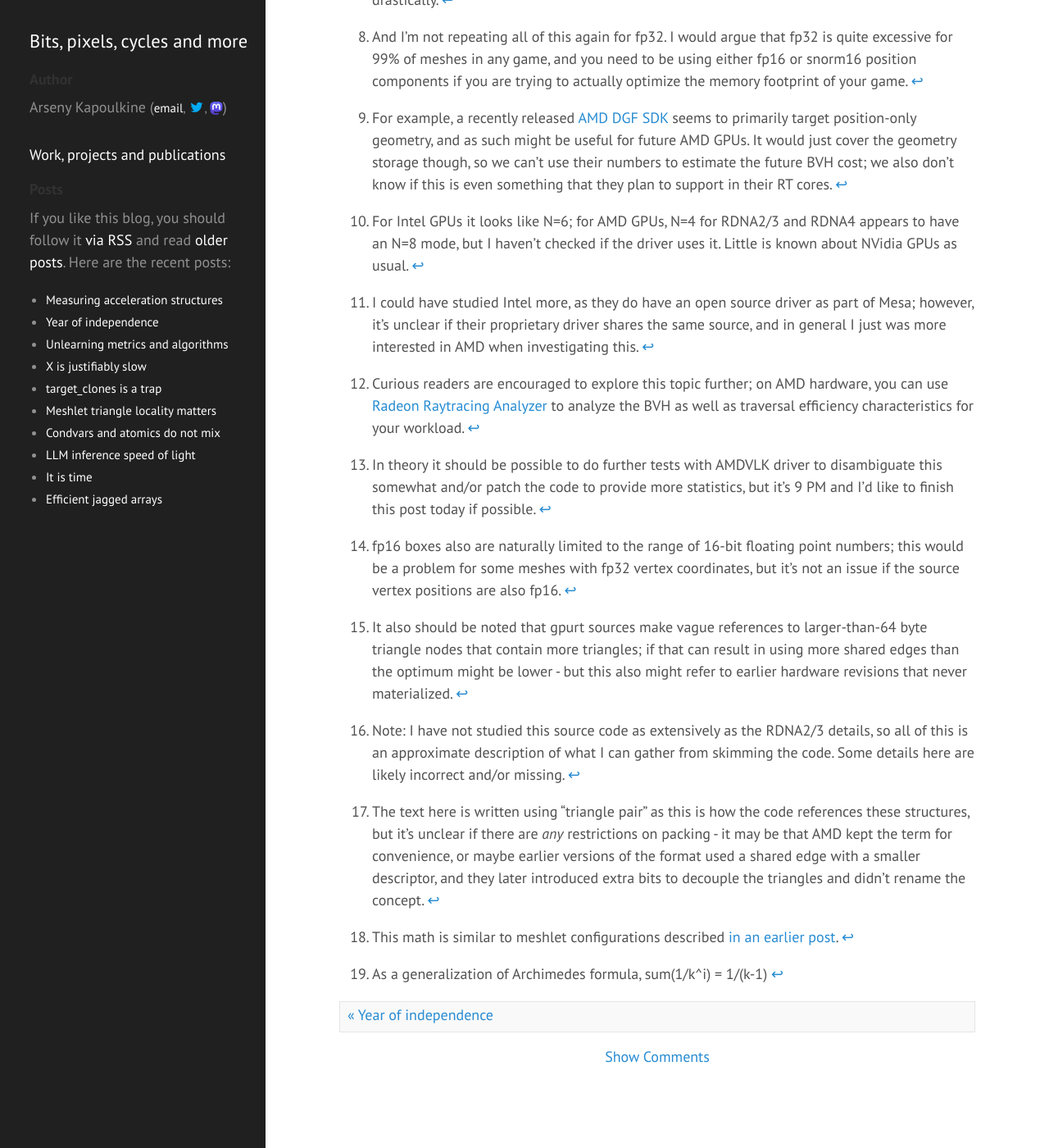
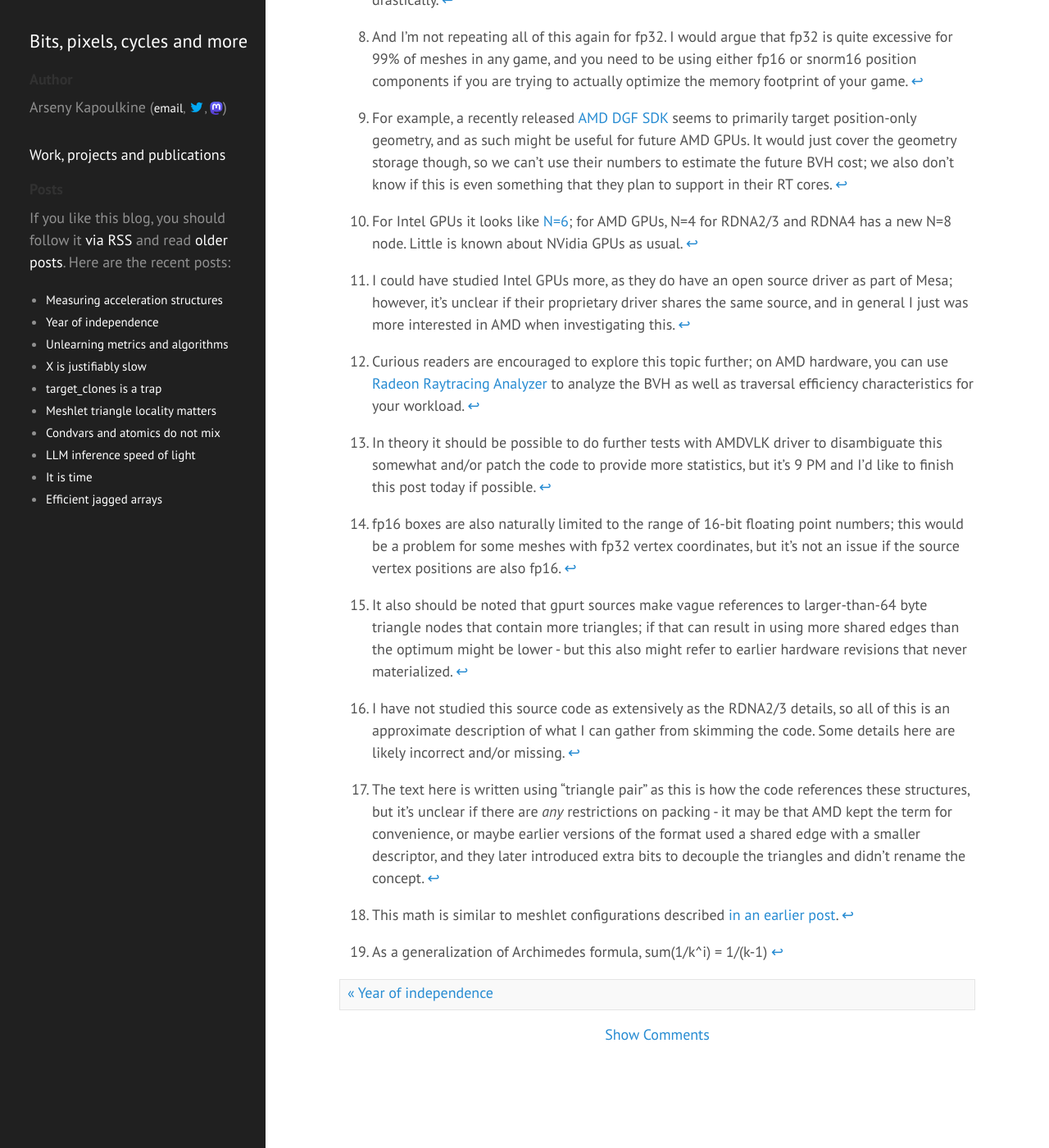
Before and after one commit to zeux/zeux.github.io, a Jekyll site: the page built from _posts/2025-03-31-measuring-acceleration-structures.md, in a window 1280 px wide and 1400 px high, scrolled down 11709 px. Shown: the whole window at 82% size. Built offline with Jekyll 4.4.1, drawn with Linux system fonts in a browser that asks for light colours.

Commit message:
More fixes for footnotes

```diff
--- a/_posts/2025-03-31-measuring-acceleration-structures.md
+++ b/_posts/2025-03-31-measuring-acceleration-structures.md
@@ -242,13 +242,13 @@ It will be interesting to revisit this topic in a year or so: AMD has made signi
 [^7]: And I'm not repeating all of this again for fp32. I would argue that fp32 is quite excessive for 99% of meshes in any game, and you need to be using either fp16 or snorm16 position components if you are trying to actually optimize the memory footprint of your game.
 [^8]: Note that all of these numbers are *not* using NVidia's latest clustered acceleration structures aka "mega geometry"; this is a subject for another post, but it doesn't affect the analysis drastically.
 [^9]: For example, a recently released [AMD DGF SDK](https://github.com/GPUOpen-LibrariesAndSDKs/DGF-SDK/) seems to primarily target position-only geometry, and as such might be useful for future AMD GPUs. It would just cover the geometry storage though, so we can't use their numbers to estimate the future BVH cost; we also don't know if this is even something that they plan to support in their RT cores.
-[^10]: For Intel GPUs it looks like N=6; for AMD GPUs, N=4 for RDNA2/3 and RDNA4 appears to have an N=8 mode, but I haven't checked if the driver uses it. Little is known about NVidia GPUs as usual.
-[^11]: I could have studied Intel more, as they do have an open source driver as part of Mesa; however, it's unclear if their proprietary driver shares the same source, and in general I just was more interested in AMD when investigating this.
+[^10]: For Intel GPUs it looks like [N=6](https://gitlab.freedesktop.org/mesa/mesa/-/blob/d3ec467031780136412366a2a36a46d4c4d8cfdc/src/intel/vulkan/grl/include/GRLGen12.h#L32); for AMD GPUs, N=4 for RDNA2/3 and RDNA4 has a new N=8 node. Little is known about NVidia GPUs as usual.
+[^11]: I could have studied Intel GPUs more, as they do have an open source driver as part of Mesa; however, it's unclear if their proprietary driver shares the same source, and in general I just was more interested in AMD when investigating this.
 [^12]: Curious readers are encouraged to explore this topic further; on AMD hardware, you can use [Radeon Raytracing Analyzer](https://gpuopen.com/radeon-raytracing-analyzer/) to analyze the BVH as well as traversal efficiency characteristics for your workload.
 [^13]: It also should be noted that gpurt sources make vague references to larger-than-64 byte triangle nodes that contain more triangles; if that can result in using more shared edges than the optimum might be lower - but this also might refer to earlier hardware revisions that never materialized.
 [^14]: In theory it should be possible to do further tests with AMDVLK driver to disambiguate this somewhat and/or patch the code to provide more statistics, but it's 9 PM and I'd like to finish this post today if possible.
-[^15]: Note: I have not studied this source code as extensively as the RDNA2/3 details, so all of this is an approximate description of what I can gather from skimming the code. Some details here are likely incorrect and/or missing.
+[^15]: I have not studied this source code as extensively as the RDNA2/3 details, so all of this is an approximate description of what I can gather from skimming the code. Some details here are likely incorrect and/or missing.
 [^16]: This math is similar to meshlet configurations described [in an earlier post](/2023/01/16/meshlet-size-tradeoffs/).
 [^17]: As a generalization of Archimedes formula, sum(1/k^i) = 1/(k-1)
-[^18]: fp16 boxes also are naturally limited to the range of 16-bit floating point numbers; this would be a problem for some meshes with fp32 vertex coordinates, but it's not an issue if the source vertex positions are also fp16.
+[^18]: fp16 boxes are also naturally limited to the range of 16-bit floating point numbers; this would be a problem for some meshes with fp32 vertex coordinates, but it's not an issue if the source vertex positions are also fp16.
 [^19]: The text here is written using "triangle pair" as this is how the code references these structures, but it's unclear if there are *any* restrictions on packing - it may be that AMD kept the term for convenience, or maybe earlier versions of the format used a shared edge with a smaller descriptor, and they later introduced extra bits to decouple the triangles and didn't rename the concept.
```
